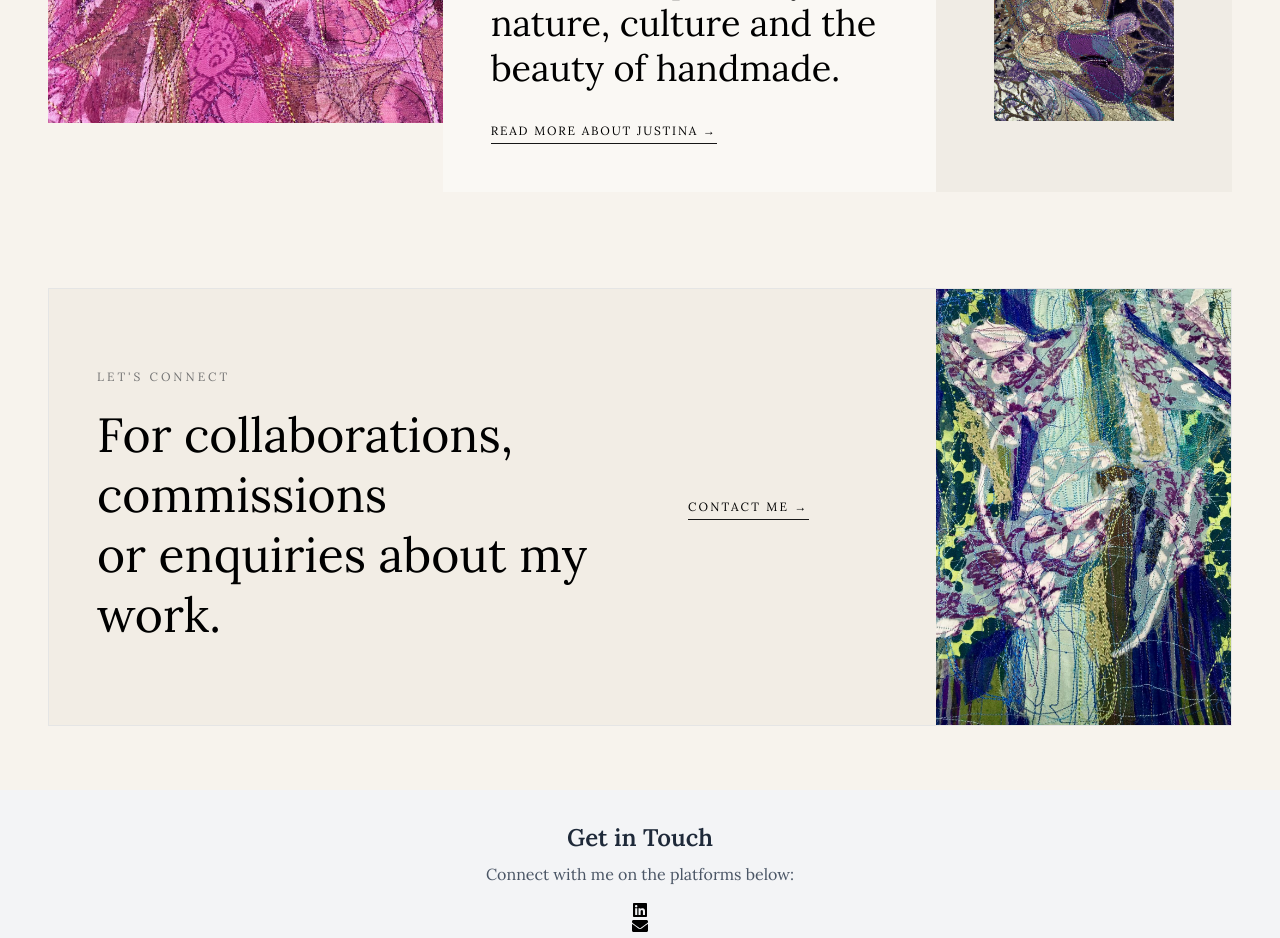
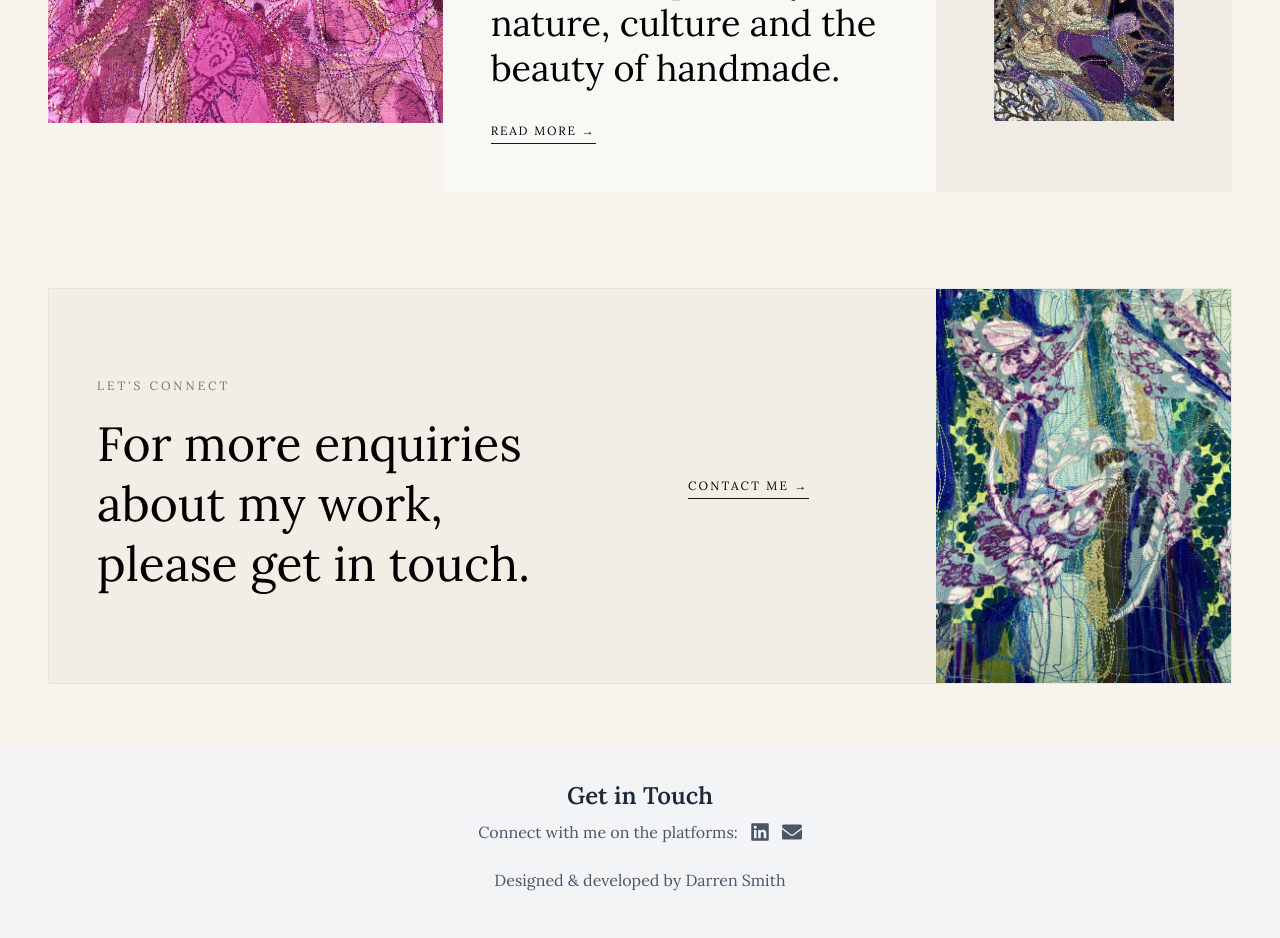
Before and after one commit to DarrenSmith10/Tina_Fashion, a Next.js app: page / in a window 1280 px wide. Shown: the part 1880-2818 px from the top of the page. Built offline with nearby package versions, Linux system fonts and the light colour scheme.

Commit message:
27th August 2026: Minor changes to text.

```diff
--- a/src/app/contact/page.tsx
+++ b/src/app/contact/page.tsx
@@ -22,8 +22,7 @@ export default function ContactPage() {
             </h1>
 
             <p className="mt-8 max-w-md text-lg leading-8 text-neutral-600">
-              For collaborations, commissions or enquiries about my textile
-              and fashion work, please get in touch.
+              For more enquiries about my work, please get in touch.
             </p>
 
             {/* Contact information */}
@@ -34,7 +33,7 @@ export default function ContactPage() {
               </p>
 
               <a
-                // href="mailto:justinasmith@onetel.com"
+
                 href="mailto:justinasmith@tinnikadesign.co.uk"
                 className="text-lg transition-opacity hover:opacity-50"
               >
--- a/src/components/AboutPreview.tsx
+++ b/src/components/AboutPreview.tsx
@@ -20,7 +20,7 @@ export default function AboutPreview() {
         <div className="flex items-center bg-[#faf8f4] px-8 py-12 lg:col-span-5 lg:px-12">
           <div>
             <p className="mb-5 text-xs uppercase tracking-[0.25em] text-neutral-500">
-              About Justina
+              About Me
             </p>
 
             <h2 className="max-w-xl text-3xl leading-tight md:text-4xl">
@@ -32,7 +32,7 @@ export default function AboutPreview() {
               href="/about"
               className="mt-8 inline-block border-b border-neutral-900 pb-1 text-xs uppercase tracking-[0.15em] transition-opacity hover:opacity-50"
             >
-              Read more about Justina →
+              Read more →
             </Link>
           </div>
         </div>
--- a/src/components/Footer.tsx
+++ b/src/components/Footer.tsx
@@ -3,15 +3,27 @@ export default function Footer() {
     return (
       <div className="flex justify-center items-center flex-col bg-gray-100 py-8 px-4">
         <h2 className="text-2xl font-semibold text-gray-800 mb-2">Get in Touch</h2>
-        <p className="text-gray-600 mb-4">Connect with me on the platforms below:
-          </p>
-        <p> <a href="https://linkedin.com/in/yourprofile" target="_blank" rel="noopener noreferrer" className="hover:text-blue-700 transition">
+        <div className="mb-6 flex items-center justify-center gap-3 text-gray-600">
+          <p>Connect with me on the platforms:</p>
+
+          <a
+            href="https://linkedin.com/in/yourprofile"
+            target="_blank"
+            rel="noopener noreferrer"
+            aria-label="LinkedIn"
+            className="text-xl transition-opacity hover:opacity-50"
+          >
             <FaLinkedin />
           </a>
-          <a href="mailto:justinasmith@onetel.com" className="hover:text-red-500 transition">
-            <FaEnvelope />
-          </a>
-          </p>
+
+          <a
+            href="mailto:justinasmith@tinnikadesign.co.uk"
+            aria-label="Email"
+            className="text-xl transition-opacity hover:opacity-50"
+          >
+    <FaEnvelope />
+  </a>
+</div>
         <div className="flex justify-center text-gray-600 mb-4">
           <p>
   Designed & developed by{" "}
--- a/src/components/LetsConnect.tsx
+++ b/src/components/LetsConnect.tsx
@@ -16,9 +16,7 @@ export default function LetsConnect() {
               </p>
 
               <h2 className="max-w-xl text-3xl leading-tight md:text-4xl lg:text-5xl">
-                For collaborations, commissions
-                <br className="hidden md:block" />
-                {" "}or enquiries about my work.
+                For more enquiries about my work, please get in touch.
               </h2>
             </div>
           </div>
```
